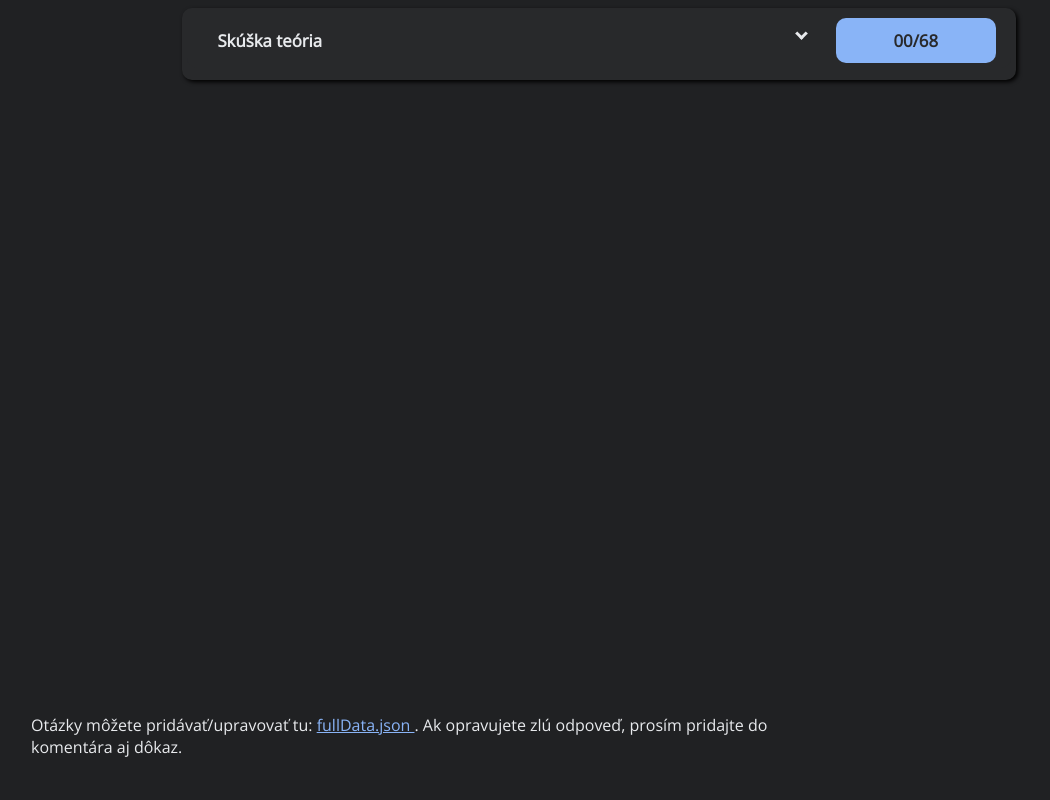
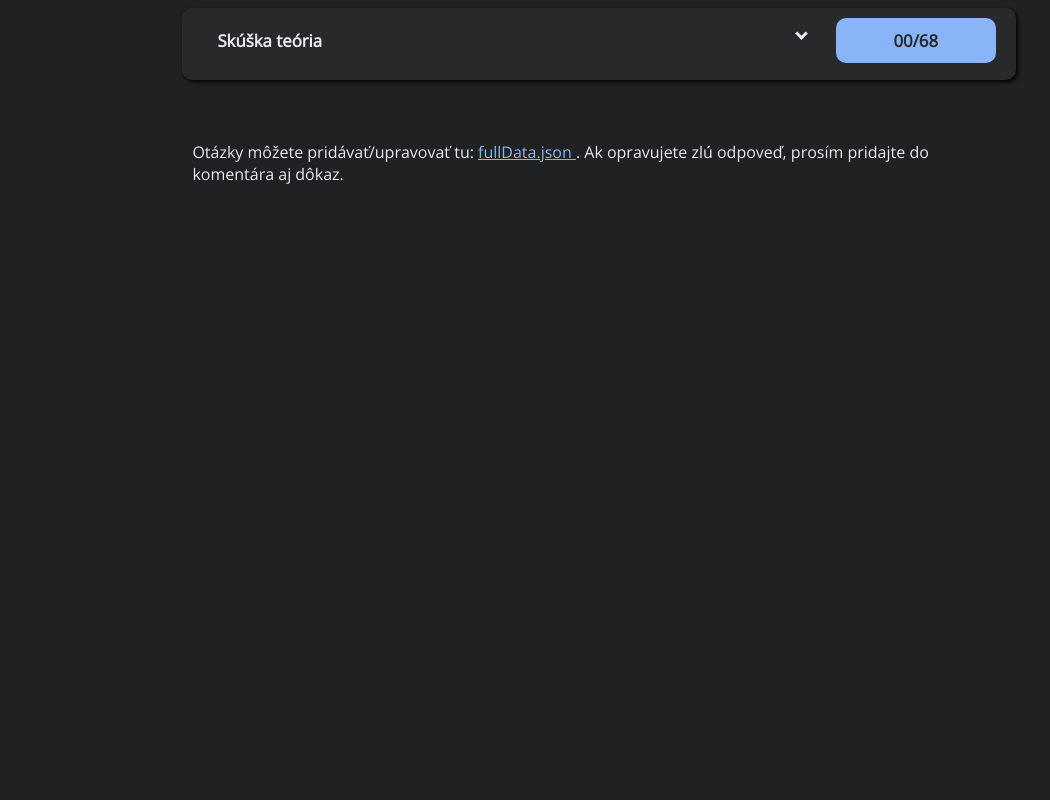
Before and after one commit to benkosa/PDS-TESTER, a plain HTML site: page public/index.html in a window 1280 px wide. Shown: the whole page, without its empty margins (41-1091 px from the left). Drawn offline with nearby package versions, Linux system fonts and the light colour scheme; some packages are replaced by stand-ins of ours.

Commit message:
footer style

```diff
--- a/public/style/style.scss
+++ b/public/style/style.scss
@@ -63,9 +63,6 @@ body {
 footer {
 	background: $black;
 	padding:2% 5%;
-	position: absolute;
-    bottom: 0;
-    z-index: -1;
 }
 
 
```
Also changed, not shown: public/style/style.css.
